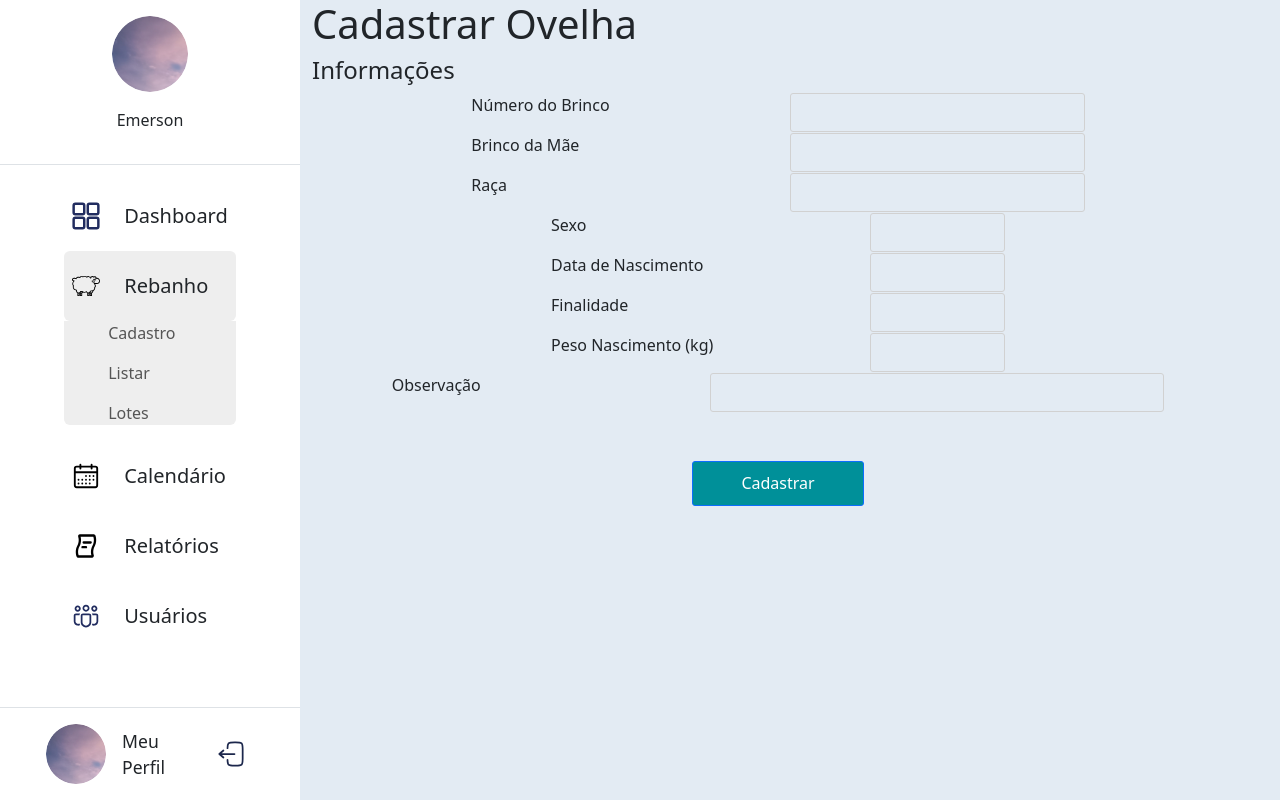
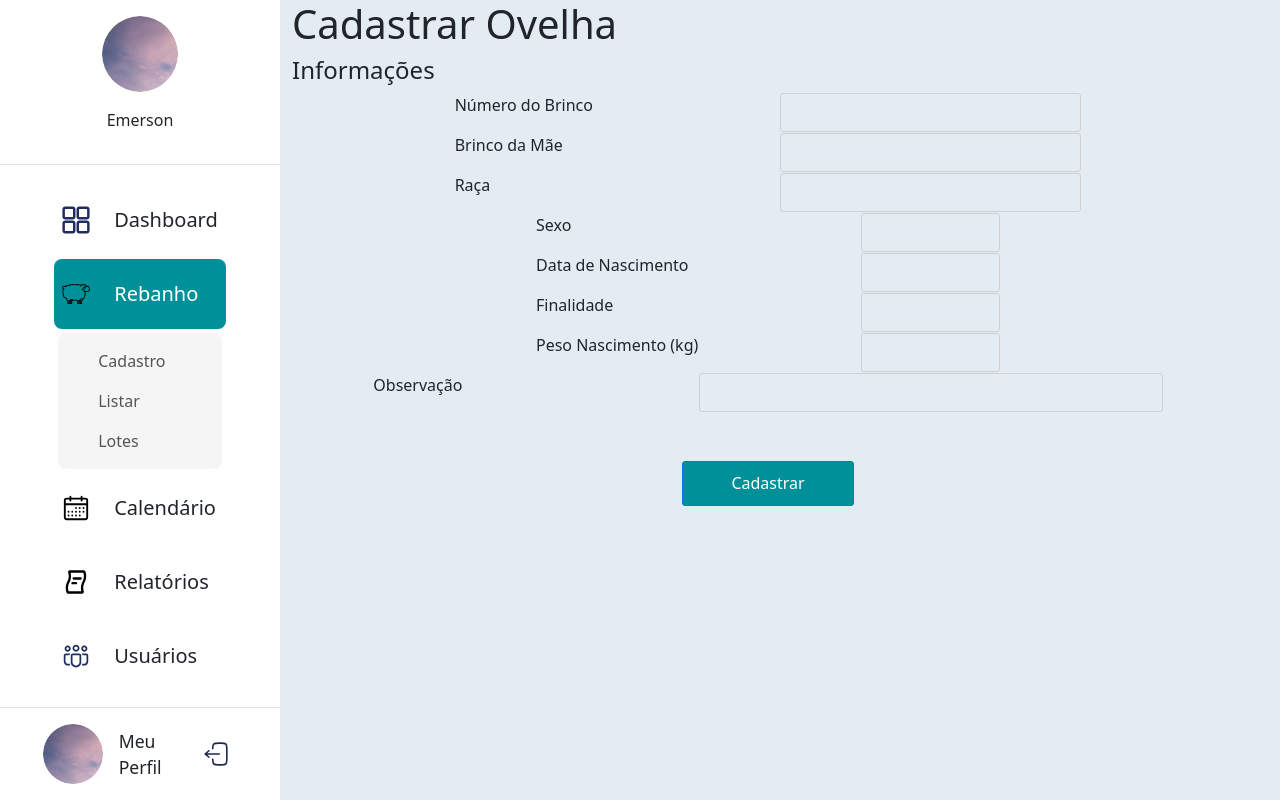
Before and after one commit to valentiniluis/GerenciamentoOvinos, a React (Vite) app in the folder frontend/: page / in a window 1280 px wide. Built offline with nearby package versions, Linux system fonts and the light colour scheme.

Commit message:
sidebar melhorada

```diff
--- a/frontend/src/components/layout/sidebar/Sidebar.jsx
+++ b/frontend/src/components/layout/sidebar/Sidebar.jsx
@@ -28,6 +28,10 @@ const Sidebar = ({ user, group, paginaAtual }) => {
     {
       name: 'Usuários',
       icon: './people_icon.svg',
+      submenu: [
+        { name: 'Usuário'},
+        { name: 'Grupos'}
+      ]
     },
   ];
 
--- a/frontend/src/styles/sidebar.css
+++ b/frontend/src/styles/sidebar.css
@@ -4,8 +4,9 @@
   flex-direction: column;
   justify-content: space-between;
   background-color: white;
-  max-width: 300px;
+  max-width: 280px;
   padding: 0;
+  box-shadow: 2px 0 10px rgba(0, 0, 0, 0.1);
 }
 
 .profile-picture-one {
@@ -32,23 +33,43 @@
   font-size: 1.1rem;
 }
 
-.nav-option.active, .nav-option:hover{
-  background-color: #eee;
-  border-radius: 6px;
+.nav-option {
+  margin: 4px 12px;
+  border-radius: 8px;
+  transition: all 0.2s ease;
 }
 
-.submenu{
-  background-color: #eee;
-  border-bottom-left-radius: 6px;
-  border-bottom-right-radius: 6px;
+.nav-option.active {
+  background-color: #009099;
+  color: white;
+}
+
+.nav-option:hover {
+  background-color: #e0f7f8;
+  transform: translateX(4px);
+}
+
+.nav-option.active:hover {
+  background-color: #006a72;
+}
+
+.submenu {
+  margin: 0 16px;
+  background-color: #f5f5f5;
+  border-radius: 8px;
+  padding: 8px 0;
+  transition: all 0.3s ease;
 }
 
 .submenu-item {
-  padding-left: 20px;
+  padding: 8px 16px;
+  margin: 0;
   color: #555;
   cursor: pointer;
+  transition: all 0.2s ease;
 }
 
 .submenu-item:hover {
-  color: #000;
+  color: #009099;
+  background-color: #e0f7f8;
 }
```
